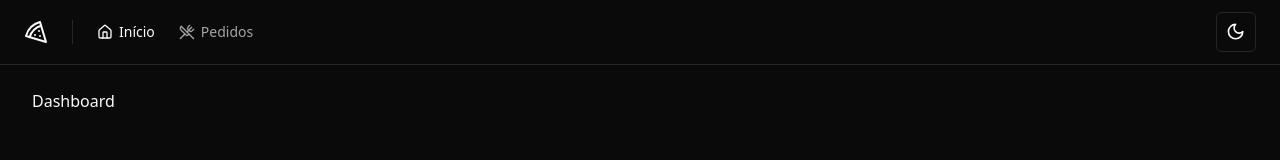
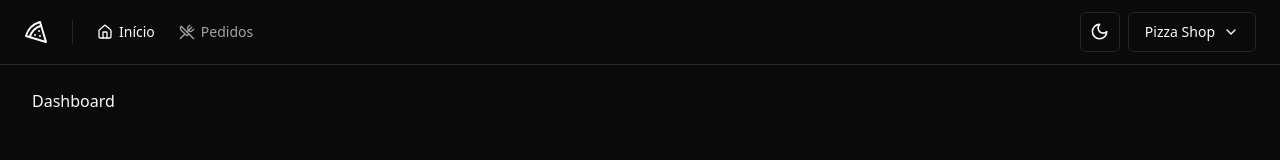
Before and after one commit to Victtor-777/Pizza_Shop, a React app: page / in a window 1280 px wide. Shown: the top 160 px of the page. Built offline with nearby package versions, Linux system fonts and the light colour scheme; the HTML template or start-up script is replaced by a standard one.

Commit message:
Add menu da conta do usuário

```diff
--- /dev/null
+++ b/src/components/account-menu.tsx
@@ -0,0 +1,43 @@
+import { Building, ChevronDown, LogOut } from "lucide-react";
+import { Button } from "./ui/button";
+import {
+  DropdownMenu,
+  DropdownMenuContent,
+  DropdownMenuItem,
+  DropdownMenuLabel,
+  DropdownMenuSeparator,
+  DropdownMenuTrigger,
+} from "./ui/dropdown-menu";
+
+export function AccountMenu() {
+  return (
+    <DropdownMenu>
+      <DropdownMenuTrigger asChild>
+        <Button
+          variant={"outline"}
+          className="flex select-none items-center gap-2"
+        >
+          Pizza Shop
+          <ChevronDown className="h-4 w-4" />
+        </Button>
+      </DropdownMenuTrigger>
+      <DropdownMenuContent align="end" className="w-56">
+        <DropdownMenuLabel className="flex flex-col">
+          <span>Victtor Guilherme</span>
+          <span className="text-xs font-normal text-muted-foreground">
+            victtor@softwareengineer.com
+          </span>
+        </DropdownMenuLabel>
+        <DropdownMenuSeparator />
+        <DropdownMenuItem>
+          <Building className="mr-2 h-4 w-4" />
+          <span>Perfil da loja</span>
+        </DropdownMenuItem>
+        <DropdownMenuItem className="text-rose-500 dark:text-rose-400">
+          <LogOut className="mr-2 h-4 w-4" />
+          <span>Sair</span>
+        </DropdownMenuItem>
+      </DropdownMenuContent>
+    </DropdownMenu>
+  );
+}
--- a/src/components/header.tsx
+++ b/src/components/header.tsx
@@ -2,6 +2,7 @@
 import { Separator } from "./ui/separator";
 import { NavLink } from "./nav-link";
 import { ThemeToggle } from "./theme/theme-toggle";
+import { AccountMenu } from "./account-menu";
 
 export function Header() {
   return (
@@ -24,6 +25,7 @@
 
         <div className="ml-auto flex items-center gap-2">
           <ThemeToggle />
+          <AccountMenu />
         </div>
       </div>
     </div>
```
